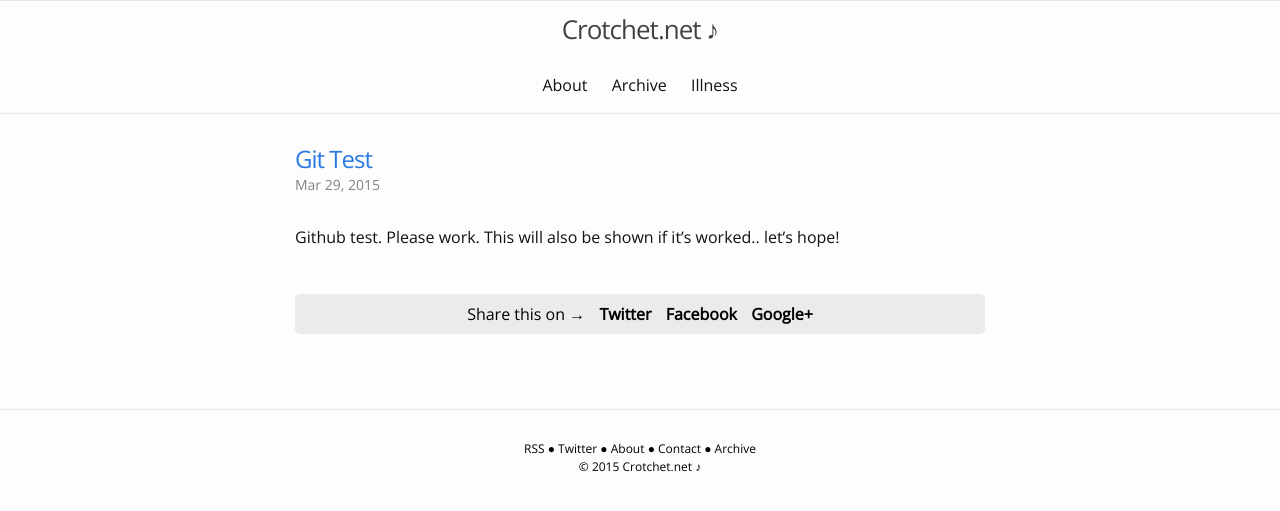
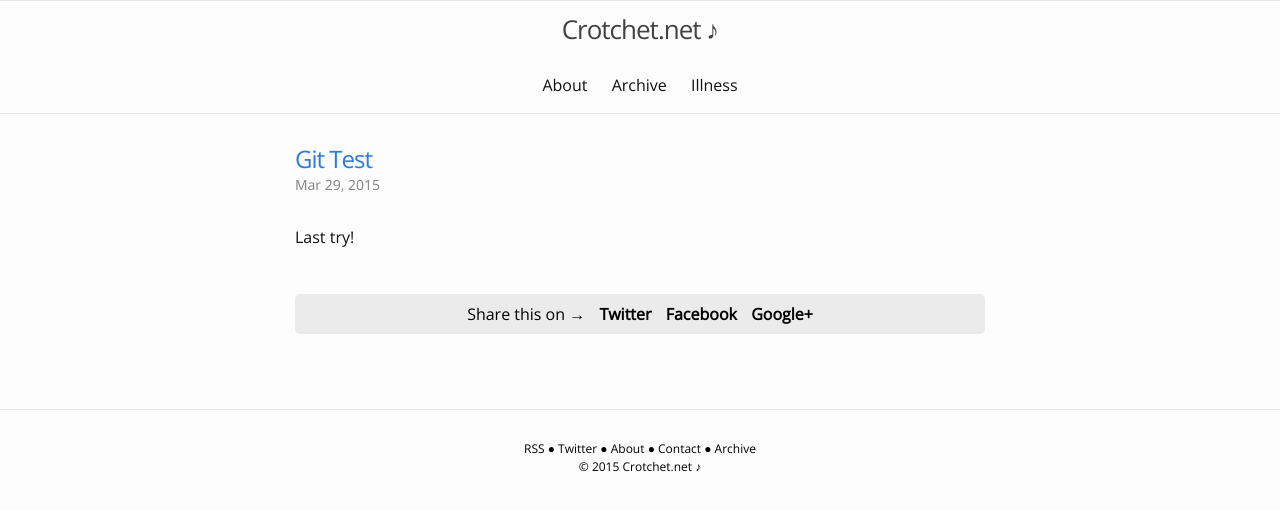
Before and after one commit to andyml123/andyml123.github.io, a Jekyll site: the page built from _posts/2015-03-29-git-test.markdown, in a window 1280 px wide. Shown: the top 511 px of the page. Built offline with Jekyll 4.4.1, drawn with Linux system fonts in a browser that asks for light colours.

Commit message:
update posts

```diff
--- a/_posts/2015-03-29-git-test.markdown
+++ b/_posts/2015-03-29-git-test.markdown
@@ -4,4 +4,4 @@ title: "Git Test"
 date: 2015-03-29 22:50
 external-url: http://github.com
 ---
-Github test. Please work. This will also be shown if it's worked.. let's hope!
+Last try!
```
